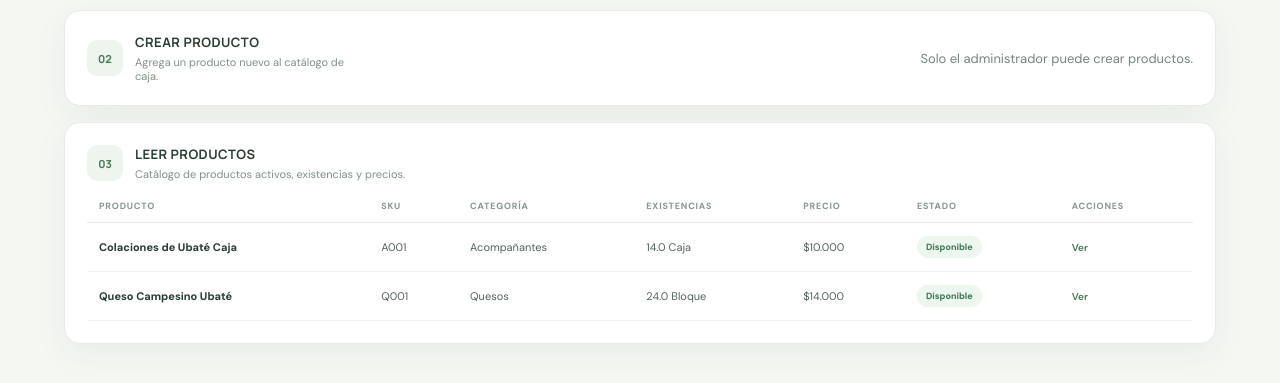
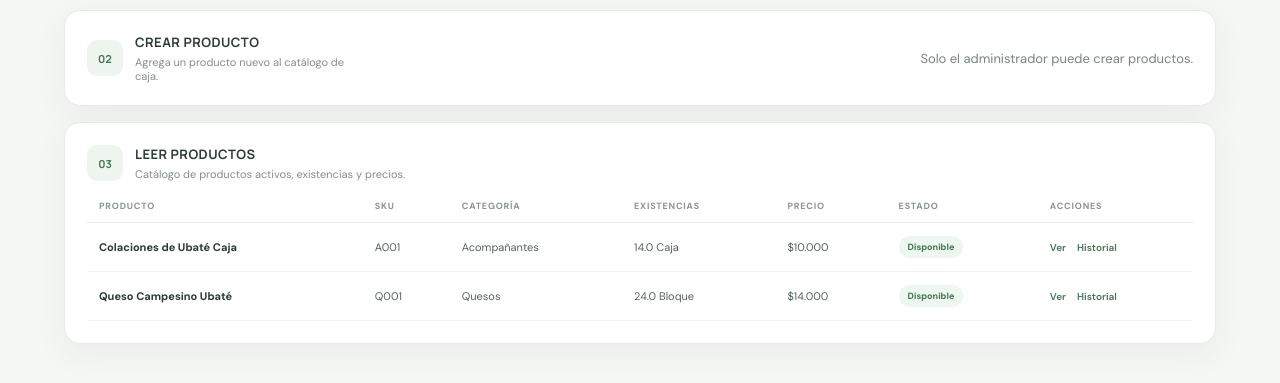
Before and after one commit to Jarodriguez83/QUESOS_UBATE_MANAGEMENT_SYSTEM, a FastAPI app: page /inventory in a window 1280 px wide. Shown: the part 225-608 px from the top of the page. Run offline with FastAPI, Linux system fonts and the light colour scheme; the visitor is signed in with stand-in values (Sample User, id 1); data comes from the database, SQL or seed files in the repository.

Commit message:
INVENTORY HTML

```diff
--- a/templates/inventory.html
+++ b/templates/inventory.html
@@ -21,7 +21,7 @@
       <tr><td><strong>{{ product.name }}</strong></td><td>{{ product.sku or '—' }}</td><td>{{ product.category or 'Otros' }}</td>
         <td>{{ product.stock }} {{ product.unit or 'Unidad' }}</td><td>${{ '{:,.0f}'.format(product.price).replace(',', '.') }}</td>
         <td><span class="stock-badge {% if product.stock <= product.min_stock %}stock-low{% endif %}">{% if product.stock <= product.min_stock %}Reponer{% else %}Disponible{% endif %}</span></td>
-        <td><div class="product-actions"><a class="action-link" href="/inventory/{{ product.id }}">Ver</a>
+        <td><div class="product-actions"><a class="action-link" href="/inventory/{{ product.id }}">Ver</a><a class="action-link" href="/inventory/{{ product.id }}/movements">Historial</a>
           {% if user.role == 'ADMIN' %}<a class="action-link" href="/inventory/{{ product.id }}/edit">Editar</a>
           <form action="/inventory/{{ product.id }}/delete" method="post" onsubmit="return confirm('¿Eliminar este producto del catálogo? El historial de ventas se conservará.');"><button class="action-link action-delete" type="submit">Eliminar</button></form>{% endif %}
         </div></td>
```
